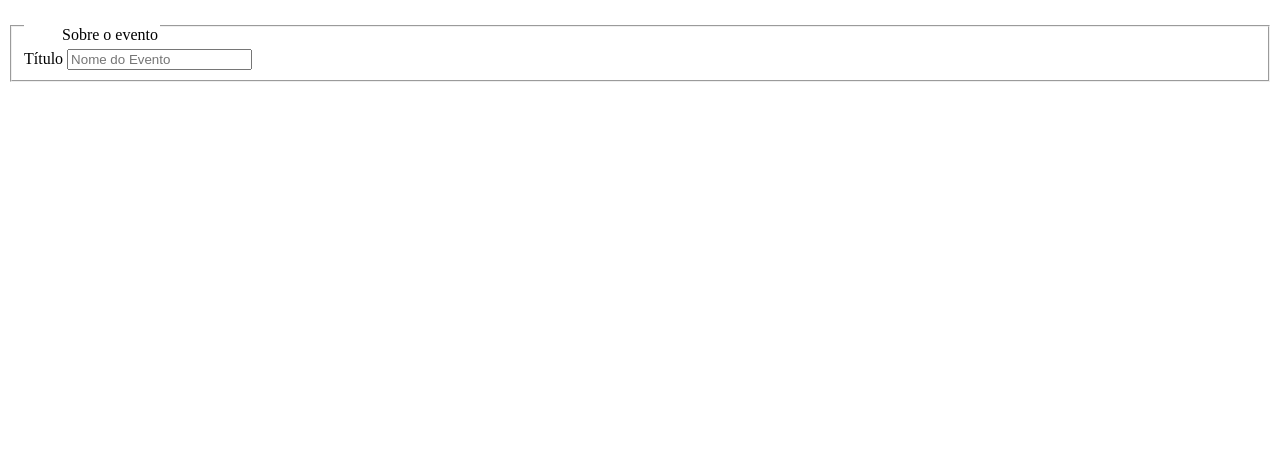
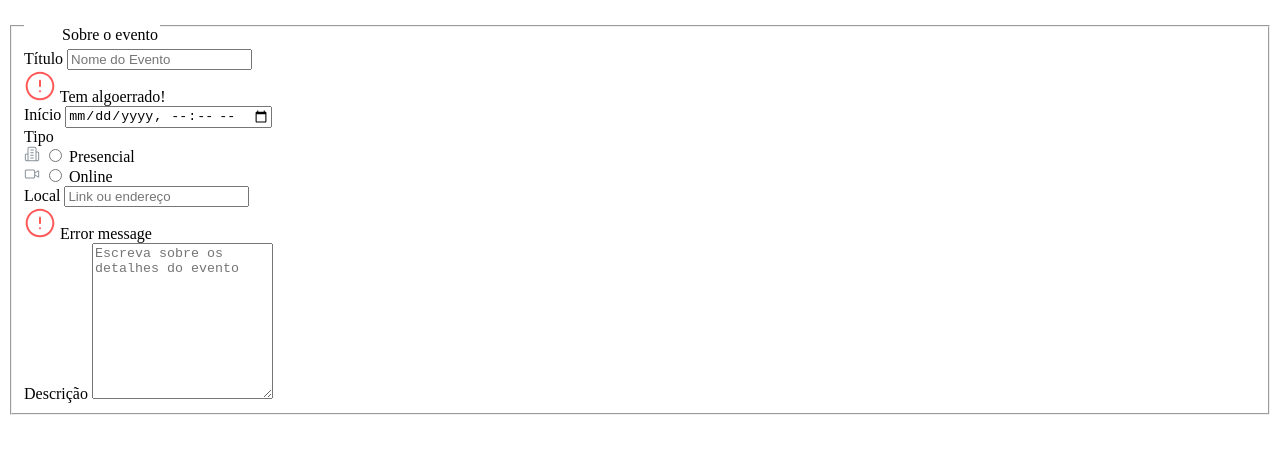
Before and after one commit to jbrunops/rocketseat-desafio-fconvite-jbpdev, a plain HTML site: page index.html in a window 1280 px wide. Shown: the part 257-710 px from the top of the page. Drawn offline with Linux system fonts and the light colour scheme.

Commit message:
Grid 1 finalizado

```diff
--- a/index.html
+++ b/index.html
@@ -44,6 +44,76 @@
             <div class="input-wrapper">
               <label for="nome">Título</label>
               <input type="text" name="nome" id="nome" placeholder="Nome do Evento">
+
+              <!-- Div Error 1 -->
+               <div class="error">
+                <img src="/assets/icons/circle-alert.svg" alt="Erro!">
+                <span>Tem algoerrado!</span>
+               </div>
+            </div>
+            <!-- Fim da div Wrapper 1 -->
+
+            <!-- Grid 1 -->
+             <div class="grade">
+              <div class="input-data">
+                <label for="inicio">Início</label>
+                <input type="datetime-local" id="fim" name="fim">
+              </div>
+              <!-- Fim do input-data -->
+
+              <!-- Div Segmented Control -->
+              <div>
+                <label>Tipo</label>
+                <div class="radio">
+                  <!-- Radio 1 -->
+                  <div class="radio-select">
+                    <img src="/assets/icons/building-2.svg" alt="">
+                    <input
+                      type="radio"
+                      value="presen"
+                      name="locat"
+                      id="present"
+                    />
+                    <label for="present">Presencial</label>
+                  </div>
+
+                  <!-- Radio 2 -->
+                  <div class="radio-select">
+                    <img src="/assets/icons/video.svg" alt="">
+                    <input type="radio" value="onli" name="locat" id="online" />
+                    <label for="online">Online</label>
+                  </div>
+                </div>
+
+              </div>
+
+              <!-- Input Wrapper 2 -->
+              <div class="input-wrapper">
+                <label for="locate">Local</label>
+                <input
+                  type="text"
+                  id="locate"
+                  name="locate"
+                  placeholder="Link ou endereço"
+                />
+                <div class="error">
+                  <img src="./assets/icons/circle-alert.svg" alt="alert" />
+                  <span>Error message</span>
+                </div>
+              </div>
+             </div>
+             <!-- Fim da Grid 1 -->
+
+             <!-- Textarea -->
+             <div>
+              <label for="descrip">Descrição</label>
+              <textarea
+                name="descript"
+                id="descript"
+                placeholder="Escreva sobre os detalhes do evento"
+                rows="10"
+                cols="20"
+              ></textarea>
             </div>
 
           </fieldset>
```
